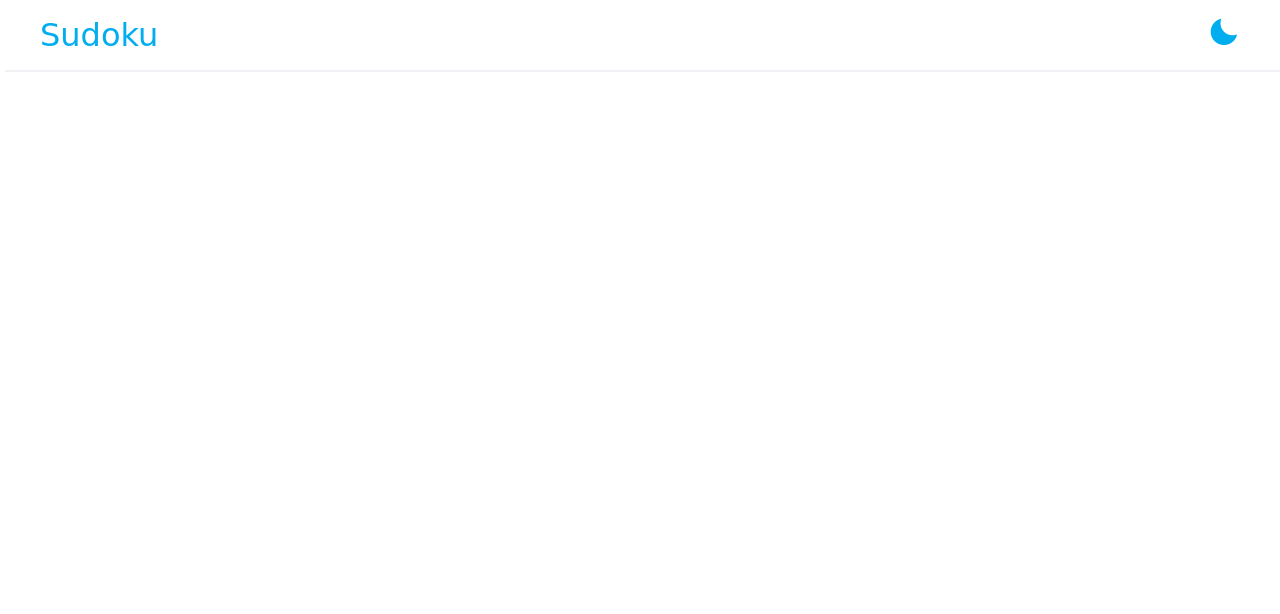
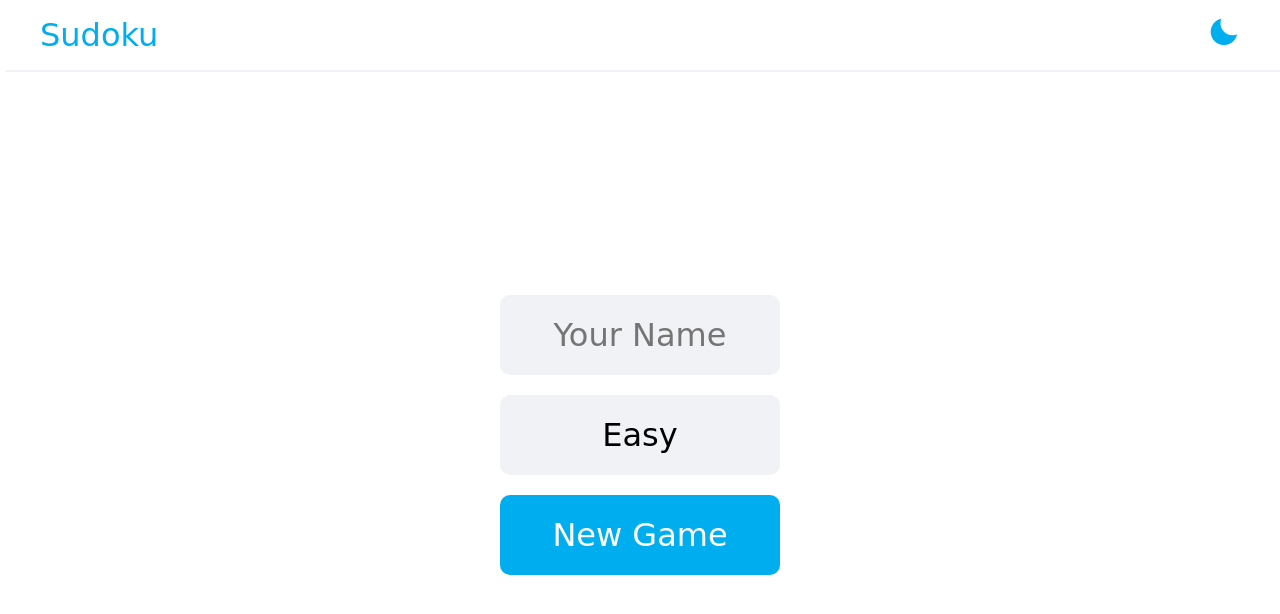
Before and after one commit to rahulmaurya-exe/Sudoku-App, a plain HTML site: page index.html in a window 1280 px wide. Drawn offline with nearby package versions, Linux system fonts and the light colour scheme; a web font is replaced by a local one.

Commit message:
done start-screen

```diff
--- a/app.css
+++ b/app.css
@@ -113,3 +113,90 @@ nav {
 .dark .bxs-moon {
   display: none;
 }
+
+.main {
+  height: 100vh;
+  padding-top: var(--nav-size);
+  display: grid;
+  place-items: center;
+}
+
+.screen {
+  position: relative;
+  overflow: hidden;
+  height: 100%;
+  min-width: 400px;
+}
+
+.start-screen {
+  position: absolute;
+  top: 0;
+  left: 0;
+  width: 100%;
+  height: 100%;
+  transform: translateX(-100%);
+  transition: transform 0.3s ease-in-out;
+  display: flex;
+  flex-direction: column;
+  align-items: center;
+  justify-content: center;
+}
+
+.start-screen.active {
+  transform: translateX(0);
+}
+
+.start-screen > * + * {
+  margin-top: 20px;
+}
+
+.input-name {
+  height: 80px;
+  width: 280px;
+  border-radius: var(--border-radius);
+  outline: 0;
+  background-color: var(--bg-main);
+  padding: 20px;
+  font-size: var(--font-size-lg);
+  text-align: center;
+}
+
+.btn {
+  height: 80px;
+  width: 280px;
+  background-color: var(--bg-main);
+  color: var(--color-txt);
+  border-radius: var(--border-radius);
+  display: grid;
+  place-items: center;
+  transform: width 0.3s ease-in-out;
+  overflow: hidden;
+  font-size: var(--font-size-lg);
+  cursor: pointer;
+}
+
+.btn-blue {
+  background-color: var(--blue);
+  color: var(--white);
+}
+
+.input-err {
+  border-color: var(--red);
+  animation: bounce 0.5s cubic-bezier(0.175, 0.885, 0.32, 1.275);
+}
+
+@keyframes bounce {
+  0% {
+    transform: translateX(0);
+  }
+  25% {
+    transform: translateX(20px);
+  }
+
+  50% {
+    transform: translateX(-20px);
+  }
+  100% {
+    transform: translateX(0);
+  }
+}
--- a/index.html
+++ b/index.html
@@ -27,6 +27,7 @@
   </head>
   <body>
     <!-- top nav -->
+
     <nav>
       <div class="nav-container">
         <a href="#" class="nav-logo"> Sudoku </a>
@@ -37,19 +38,30 @@
         </div>
       </div>
     </nav>
+
     <!-- end top nav -->
     <!-- main -->
 
     <div class="main">
       <div class="screen">
         <!-- start screen  -->
-            <div class="start-screen" id="start-screen">
-              <input type="text" placeholder="">
+        <div class="start-screen active" id="start-screen">
+          <input
+            type="text"
+            placeholder="Your Name"
+            maxlength="11"
+            class="input-name"
+            id="input-name"
+          />
+          <div class="btn" id="btn-level">Easy</div>
+          <div class="btn" id="btn-continue">Continue</div>
+          <div class="btn btn-blue" id="btn-play">New Game</div>
         </div>
         <!-- end start screen  -->
       </div>
     </div>
     <!-- end main -->
+    <script src="/static/js/constant.js"></script>
     <script src="/static/js/app.js"></script>
   </body>
 </html>
--- a/static/js/app.js
+++ b/static/js/app.js
@@ -8,12 +8,47 @@ document.querySelector('#dark-mode-toggle').addEventListener('click', () => {
     .setAttribute('content', isDarkMode ? '#1a1a2e' : '#fff')
 })
 
+//initial value
+
+const name_input = document.querySelector('#input-name')
+const start_screen = document.querySelector('#start-screen')
+
+let level_index = 0
+let level = CONSTANT.LEVEL[level_index]
+
+//-----------
+
+document.querySelector('#btn-level').addEventListener('click', (e) => {
+  level_index =
+    level_index + 1 > CONSTANT.LEVEL.length - 1 ? 0 : level_index + 1
+  level = CONSTANT.LEVEL[level_index]
+  e.target.innerHTML = CONSTANT.LEVEL_NAME[level_index]
+})
+
+document.querySelector('#btn-play').addEventListener('click', () => {
+  if (name_input.value.trim().length > 0) {
+    alert(`level => ${level}`)
+  } else {
+    name_input.classList.add('input-err')
+    setTimeout(() => {
+      name_input.classList.remove('input-err')
+      name_input.focus()
+    }, 500)
+  }
+})
+
+const getGameInfo = () => JSON.parse(localStorage.getItem('game'))
+
 const init = () => {
   const darkmode = localStorage.getItem('darkmode')
   document.body.classList.add(darkmode ? 'dark' : 'white')
   document
     .querySelector('meta[name="theme-color"')
     .setAttribute('content', darkmode ? '#1a1a2e' : '#fff')
+
+  const game = getGameInfo()
+
+  document.querySelector('#btn-continue').style.display = game ? 'grid' : 'none'
 }
 
 init()
--- /dev/null
+++ b/static/js/constant.js
@@ -0,0 +1,8 @@
+const CONSTANT = {
+  UNASSIGNED: 0,
+  GRID_SIZE: 9,
+  BOX_SIZE: 3,
+  NUMBERS: [1, 2, 3, 4, 5, 6, 7, 8, 9],
+  LEVEL_NAME: ['Easy', 'Medium', 'Hard', 'Very hard', 'Insane', 'Inhuman'],
+  LEVEL: [29, 38, 47, 56, 65, 74],
+}
```
Lines whose indentation alone changed are shown as unchanged.
